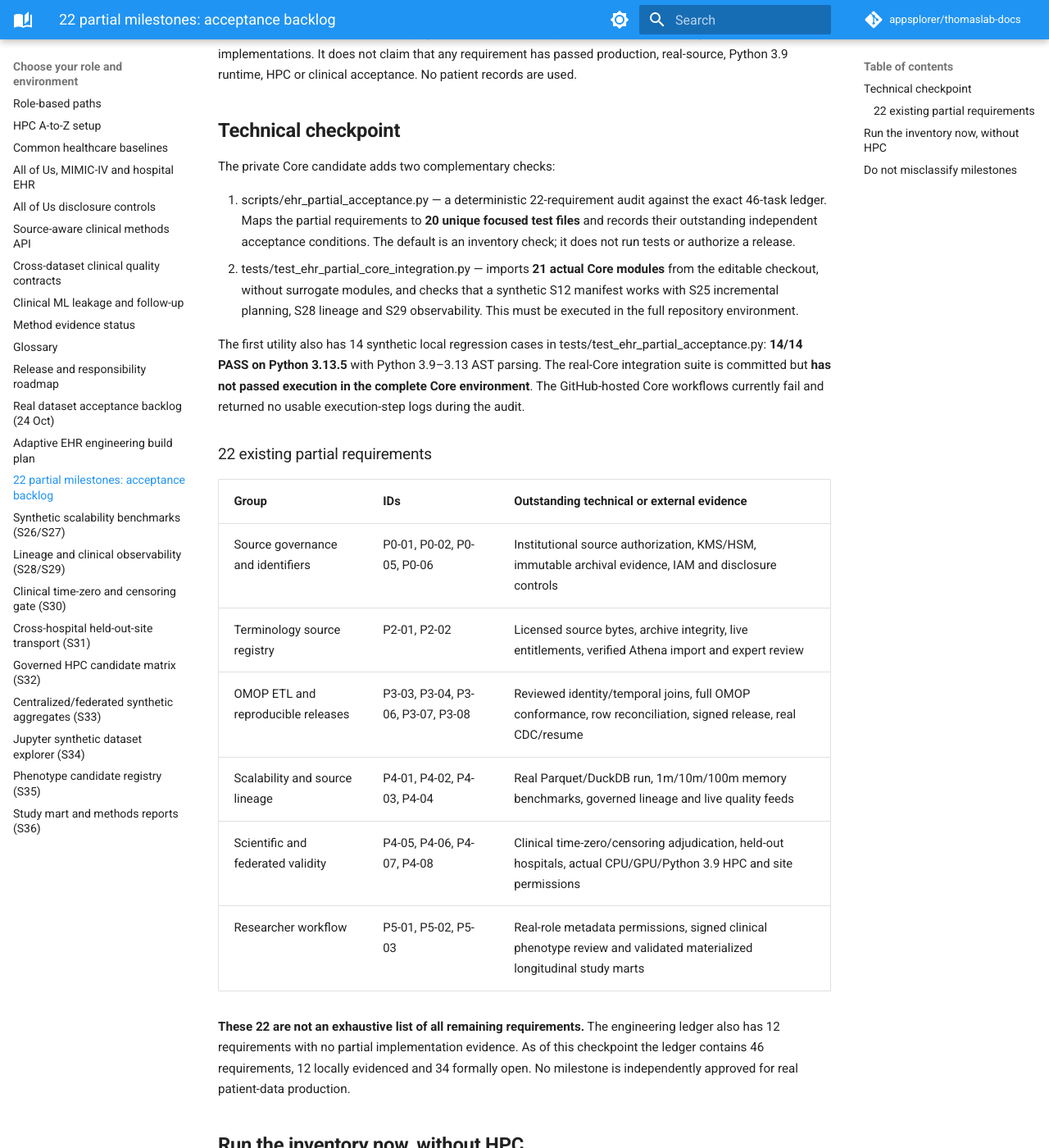
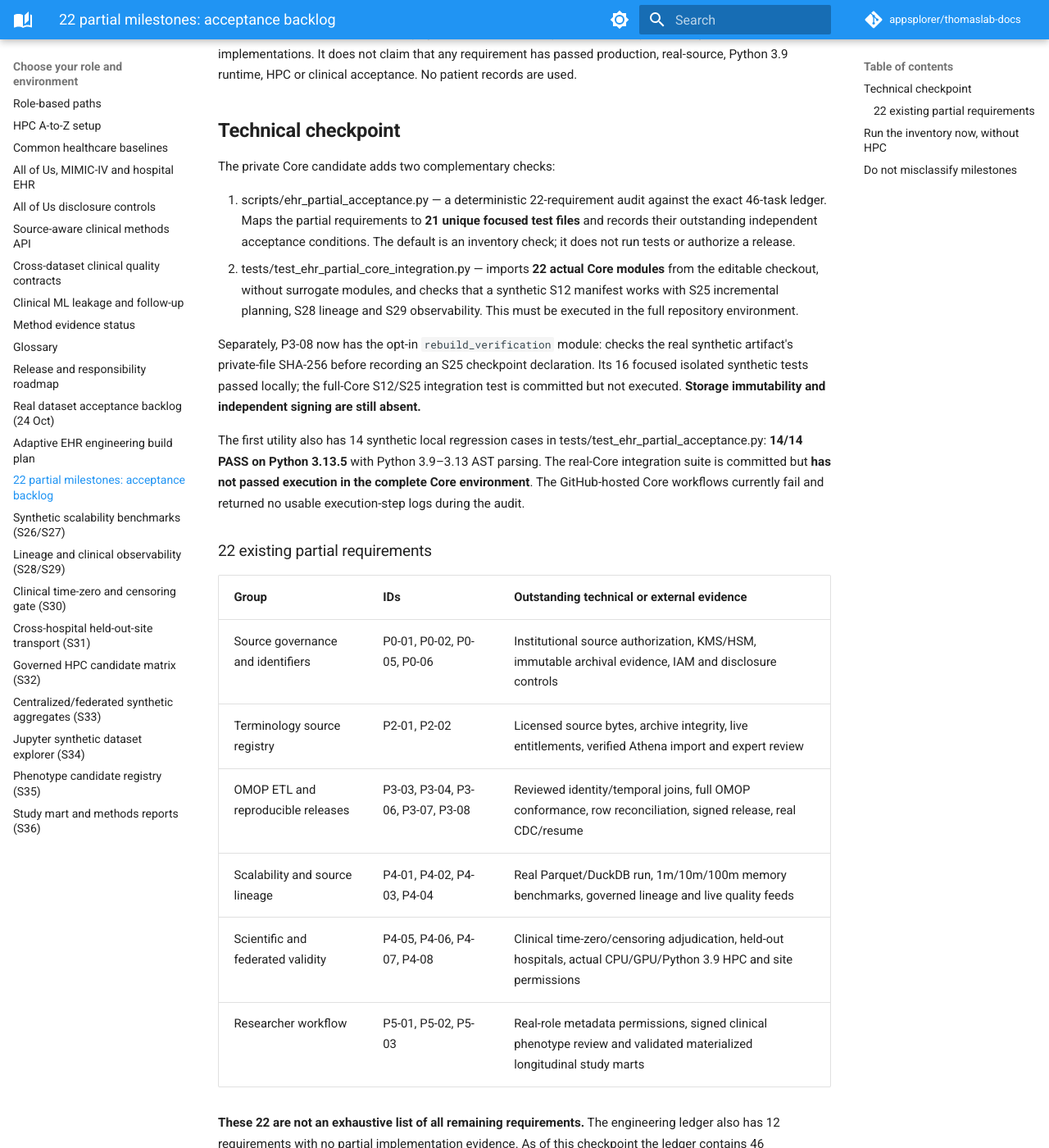
Before and after one commit to appsplorer/thomaslab-docs, an MkDocs documentation site: the page built from docs/guides/ehr-partial22-acceptance.md, in a window 1280 px wide and 1400 px high, scrolled down 235 px. Shown: the whole window at 82% size. Built offline with MkDocs 1.6.1 and Material for MkDocs 9.7.7, drawn with Linux system fonts in a browser that asks for light colours; comment, search, counter and statistics services are not loaded; some of the changed text lies outside the part shown.

Commit message:
docs(ehr): add SHA-verified checkpoint pathway to 22 partial acceptance audit

```diff
--- a/docs/guides/ehr-partial22-acceptance.md
+++ b/docs/guides/ehr-partial22-acceptance.md
@@ -6,8 +6,10 @@
 
 The private Core candidate adds two complementary checks:
 
-1. scripts/ehr_partial_acceptance.py — a deterministic 22-requirement audit against the exact 46-task ledger. Maps the partial requirements to **20 unique focused test files** and records their outstanding independent acceptance conditions. The default is an inventory check; it does not run tests or authorize a release.
-2. tests/test_ehr_partial_core_integration.py — imports **21 actual Core modules** from the editable checkout, without surrogate modules, and checks that a synthetic S12 manifest works with S25 incremental planning, S28 lineage and S29 observability. This must be executed in the full repository environment.
+1. scripts/ehr_partial_acceptance.py — a deterministic 22-requirement audit against the exact 46-task ledger. Maps the partial requirements to **21 unique focused test files** and records their outstanding independent acceptance conditions. The default is an inventory check; it does not run tests or authorize a release.
+2. tests/test_ehr_partial_core_integration.py — imports **22 actual Core modules** from the editable checkout, without surrogate modules, and checks that a synthetic S12 manifest works with S25 incremental planning, S28 lineage and S29 observability. This must be executed in the full repository environment.
+
+Separately, P3-08 now has the opt-in `rebuild_verification` module: checks the real synthetic artifact's private-file SHA-256 before recording an S25 checkpoint declaration. Its 16 focused isolated synthetic tests passed locally; the full-Core S12/S25 integration test is committed but not executed. **Storage immutability and independent signing are still absent.**
 
 The first utility also has 14 synthetic local regression cases in tests/test_ehr_partial_acceptance.py: **14/14 PASS on Python 3.13.5** with Python 3.9–3.13 AST parsing. The real-Core integration suite is committed but **has not passed execution in the complete Core environment**. The GitHub-hosted Core workflows currently fail and returned no usable execution-step logs during the audit.
 
@@ -37,7 +39,7 @@ To test the original-Core imports without submitting HPC work:
 python -m pytest -q tests/test_ehr_partial_core_integration.py
 ~~~
 
-For a *complete focused retest* of the 20 mapped regression files, using an exact clean checkout and approved local Python installation (this may take substantially longer):
+For a *complete focused retest* of the 21 mapped regression files, using an exact clean checkout and approved local Python installation (this may take substantially longer):
 
 ~~~bash
 export THOMASLAB_EXPECTED_SHA="$(git rev-parse HEAD)"
```
